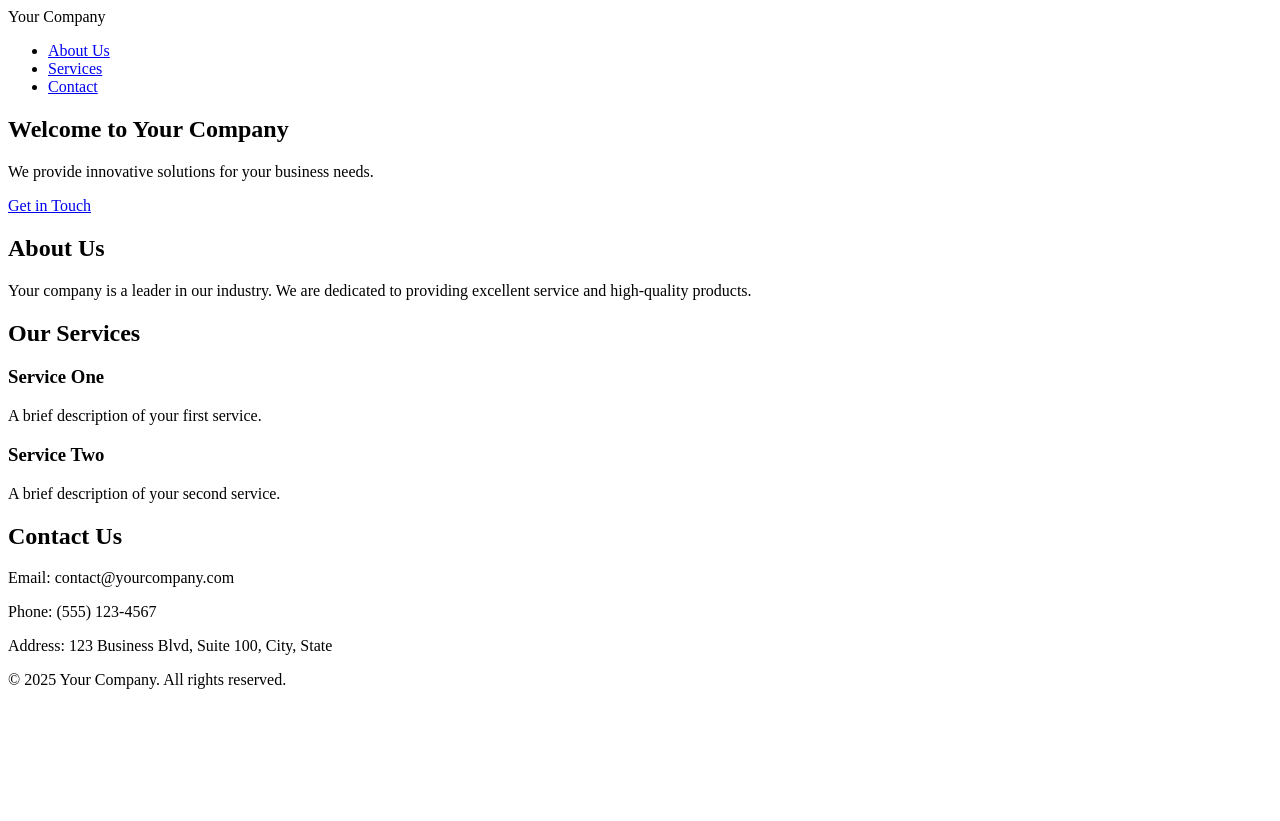
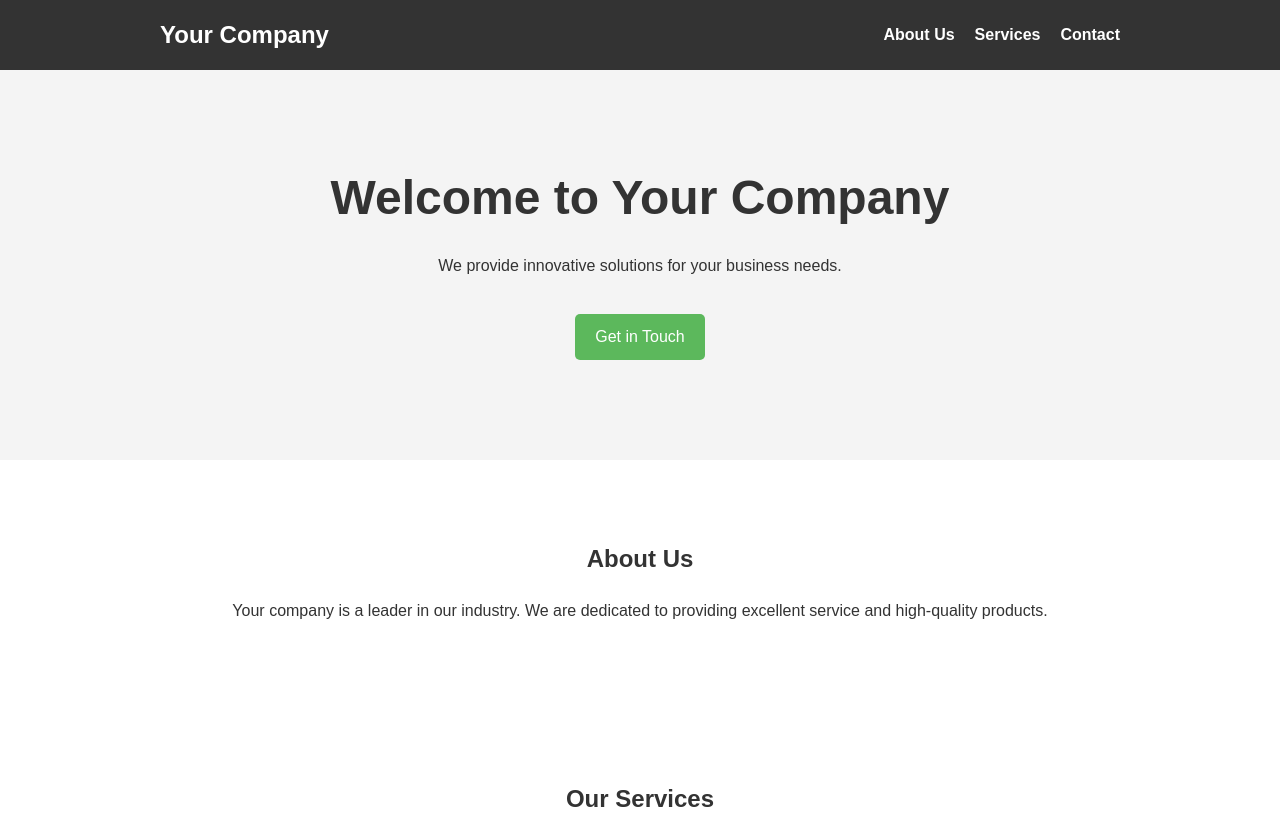
Before and after one commit to maybevan-creator/emkd-holdings-website, a plain HTML site: page index.html in a window 1280 px wide. Shown: the top 821 px of the page. Before the commit the page ends 800 px from the top, so only its background shows below. Drawn offline with Linux system fonts and the light colour scheme.

Commit message:
Update styles.css

```diff
--- a/styles.css
+++ b/styles.css
@@ -1,59 +1,90 @@
-<!DOCTYPE html>
-<html lang="en">
-<head>
-    <meta charset="UTF-8">
-    <meta name="viewport" content="width=device-width, initial-scale=1.0">
-    <title>Your Company - Home</title>
-    <link rel="stylesheet" href="styles.css">
-</head>
-<body>
+body {
+    font-family: Arial, sans-serif;
+    margin: 0;
+    padding: 0;
+    box-sizing: border-box;
+    color: #333;
+    line-height: 1.6;
+}
 
-    <header>
-        <nav>
-            <div class="logo">Your Company</div>
-            <ul>
-                <li><a href="#about">About Us</a></li>
-                <li><a href="#services">Services</a></li>
-                <li><a href="#contact">Contact</a></li>
-            </ul>
-        </nav>
-    </header>
+header {
+    background: #333;
+    color: #fff;
+    padding: 1rem 0;
+    position: fixed;
+    width: 100%;
+    top: 0;
+    left: 0;
+    z-index: 1000;
+}
 
-    <main>
-        <section id="hero">
-            <h1>Welcome to Your Company</h1>
-            <p>We provide innovative solutions for your business needs.</p>
-            <a href="#contact" class="cta-button">Get in Touch</a>
-        </section>
+nav {
+    display: flex;
+    justify-content: space-between;
+    align-items: center;
+    max-width: 960px;
+    margin: 0 auto;
+    padding: 0 20px;
+}
 
-        <section id="about">
-            <h2>About Us</h2>
-            <p>Your company is a leader in our industry. We are dedicated to providing excellent service and high-quality products.</p>
-        </section>
+nav .logo {
+    font-size: 1.5rem;
+    font-weight: bold;
+}
 
-        <section id="services">
-            <h2>Our Services</h2>
-            <div class="service-item">
-                <h3>Service One</h3>
-                <p>A brief description of your first service.</p>
-            </div>
-            <div class="service-item">
-                <h3>Service Two</h3>
-                <p>A brief description of your second service.</p>
-            </div>
-        </section>
+nav ul {
+    list-style: none;
+    margin: 0;
+    padding: 0;
+    display: flex;
+}
 
-        <section id="contact">
-            <h2>Contact Us</h2>
-            <p>Email: contact@yourcompany.com</p>
-            <p>Phone: (555) 123-4567</p>
-            <p>Address: 123 Business Blvd, Suite 100, City, State</p>
-        </section>
-    </main>
+nav ul li {
+    margin-left: 20px;
+}
 
-    <footer>
-        <p>&copy; 2025 Your Company. All rights reserved.</p>
-    </footer>
+nav ul li a {
+    color: #fff;
+    text-decoration: none;
+    font-weight: bold;
+}
 
-</body>
-</html>
+main {
+    padding-top: 60px; /* Space for the fixed header */
+}
+
+section {
+    padding: 60px 20px;
+    text-align: center;
+}
+
+#hero {
+    background: #f4f4f4;
+    padding: 100px 20px;
+}
+
+#hero h1 {
+    margin: 0;
+    font-size: 3rem;
+}
+
+.cta-button {
+    display: inline-block;
+    background: #5cb85c;
+    color: #fff;
+    padding: 10px 20px;
+    text-decoration: none;
+    border-radius: 5px;
+    margin-top: 20px;
+}
+
+.service-item {
+    margin: 20px 0;
+}
+
+footer {
+    background: #333;
+    color: #fff;
+    text-align: center;
+    padding: 20px 0;
+}
```
